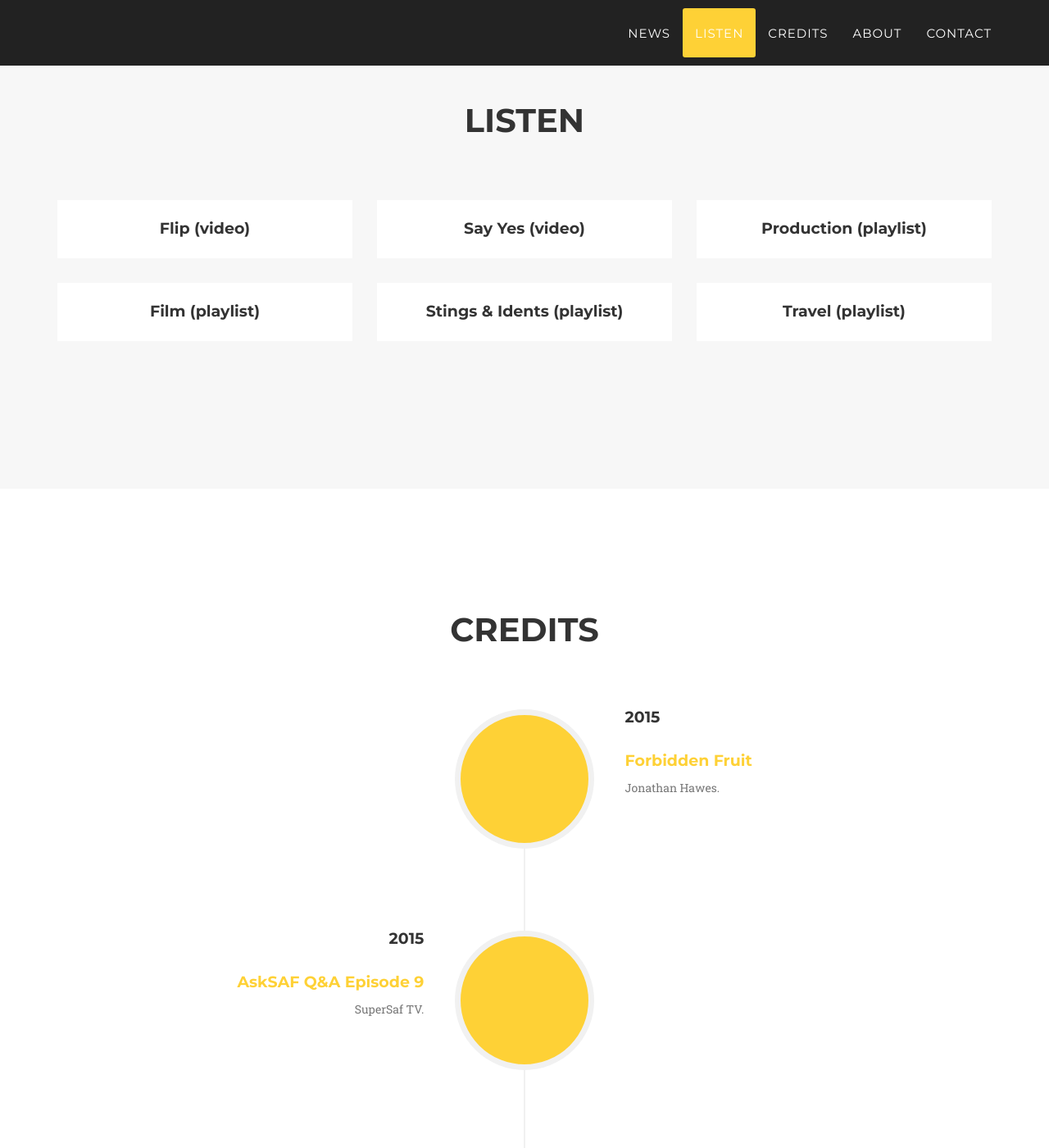
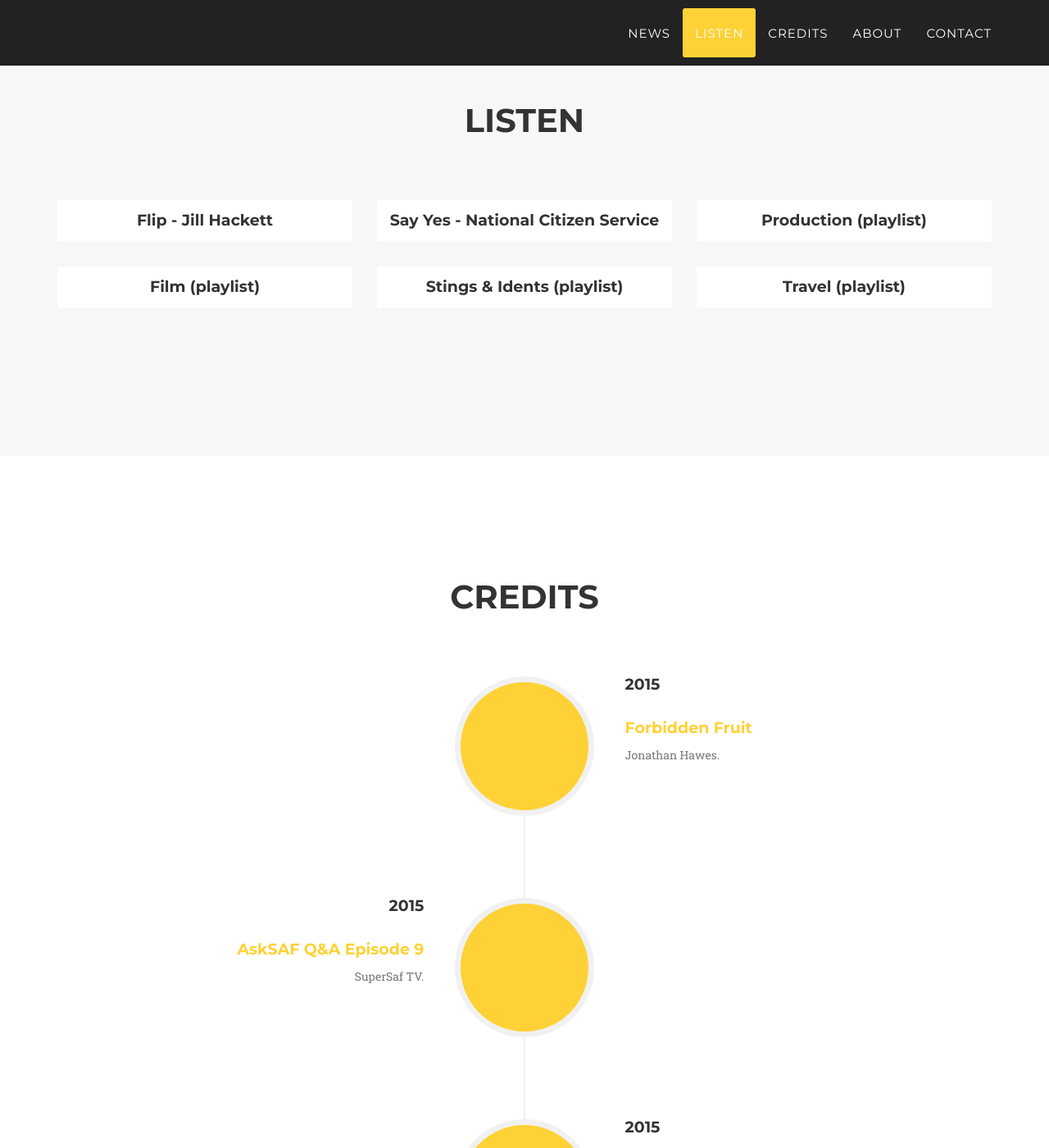
Before and after one commit to barnabysmithmusic/barnabysmithmusic.github.io, a Jekyll site: the page built from _posts/2015-02-05-project-8.markdown, in a window 1280 px wide and 1400 px high, scrolled down 1719 px. Shown: the whole window at 82% size. Built offline with Jekyll 4.4.1, drawn with Linux system fonts in a browser that asks for light colours; some web fonts are replaced; comment, search, counter and statistics services are not loaded.

Commit message:
Change .listen-caption padding from 25px to 15px to fit longer video titles

```diff
--- a/_includes/css/agency.css
+++ b/_includes/css/agency.css
@@ -400,7 +400,7 @@ section h3.section-subheading {
 
 #listen .listen-item .listen-caption {
     margin: 0 auto;
-    padding: 25px;
+    padding: 15px;
     max-width: 400px;
     text-align: center;
     background-color: #fff;
--- a/_posts/2015-02-05-project-7.markdown
+++ b/_posts/2015-02-05-project-7.markdown
@@ -1,5 +1,5 @@
 ---
-title: Say Yes (video)
+title: Say Yes - National Citizen Service
 subtitle: Film
 layout: default
 modal-id: 7
--- a/_posts/2015-02-05-project-8.markdown
+++ b/_posts/2015-02-05-project-8.markdown
@@ -1,5 +1,5 @@
 ---
-title: Flip (video)
+title: Flip - Jill Hackett
 subtitle: Film
 layout: default
 modal-id: 8
```
